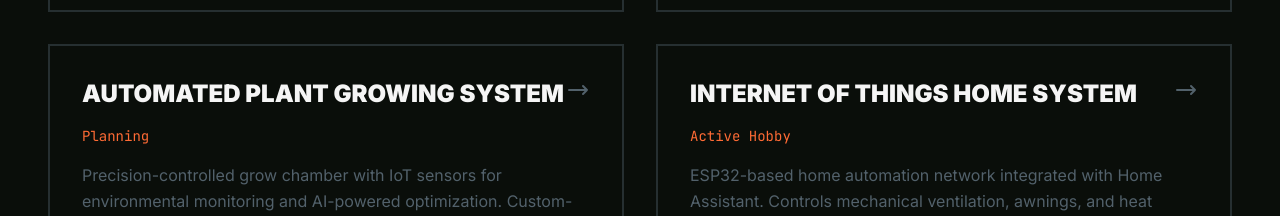
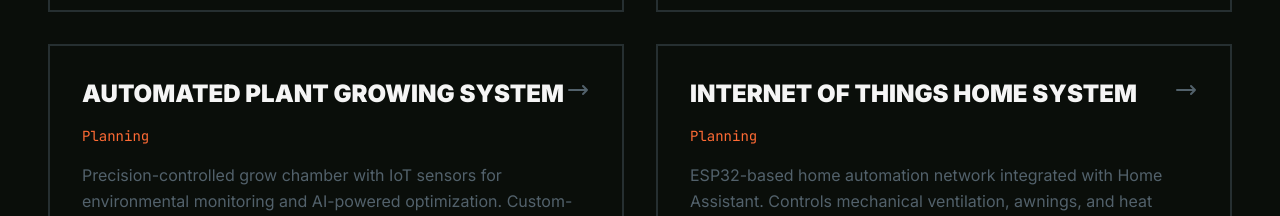
Before and after one commit to sharonxu/breaking-cad, a React (Vite) app: page / in a window 1280 px wide. Shown: the part 2880-3096 px from the top of the page. Built offline with nearby package versions, Linux system fonts and the light colour scheme.

Commit message:
Update IoT project status to Planning
- Change status from 'Active Hobby' to 'Planning'

```diff
--- a/src/components/Projects.jsx
+++ b/src/components/Projects.jsx
@@ -29,7 +29,7 @@ function Projects({ scrollY }) {
     {
       title: "INTERNET OF THINGS HOME SYSTEM",
       description: "ESP32-based home automation network integrated with Home Assistant. Controls mechanical ventilation, awnings, and heat pumps while monitoring environmental data like crawl space humidity.",
-      status: "Active Hobby",
+      status: "Planning",
       tech: ["ESP32", "Home Assistant", "Thread/Matter", "Sensors"]
     }
   ]
```
